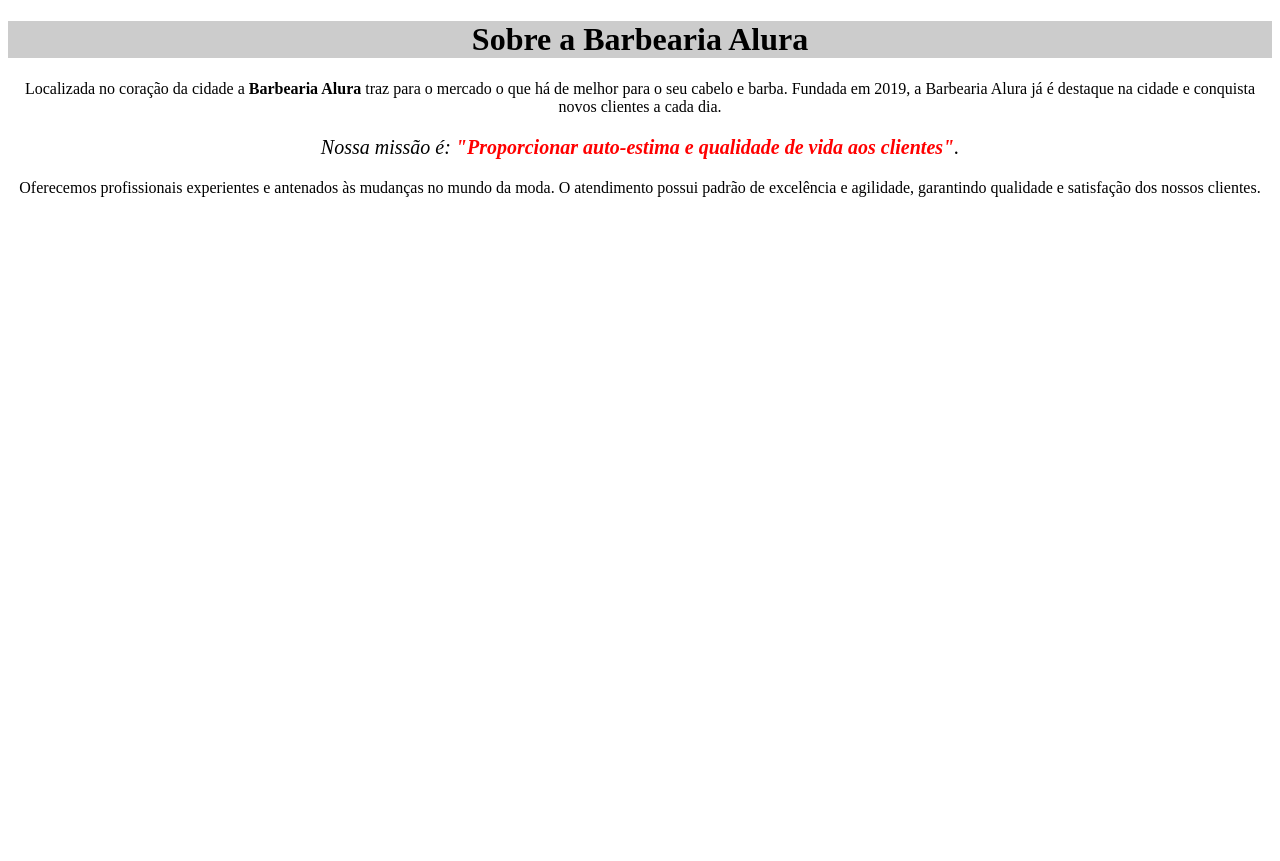
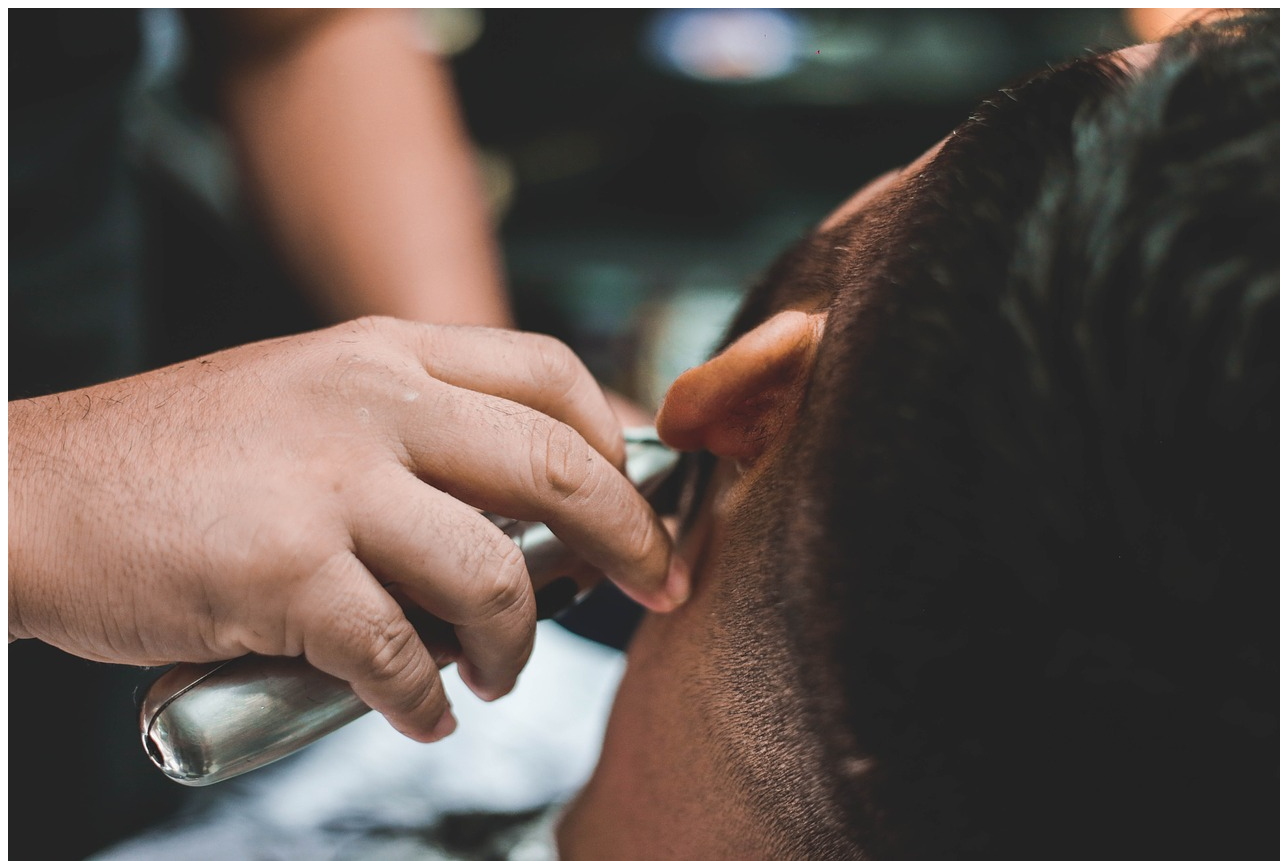
Before and after one commit to rowtigo/AluraPrimeiraPaginaWeb, a plain HTML site: page index.html in a window 1280 px wide. Shown: the top 861 px of the page. Before the commit the page ends 800 px from the top, so only its background shows below. Drawn offline with Linux system fonts and the light colour scheme.

Commit message:
adicionado banner

```diff
--- a/index.html
+++ b/index.html
@@ -6,10 +6,12 @@
 		<link rel="stylesheet" href="style.css">
 	</head>
 	<body>
+
+		<img src="banner.jpg">
 		<h1>Sobre a Barbearia Alura</h1>
 
 		<p>Localizada no coração da cidade a <strong>Barbearia Alura</strong> traz para o mercado o que há de melhor para o seu cabelo e barba. Fundada em 2019, a Barbearia Alura já é destaque na cidade e conquista novos clientes a cada dia.</p>
-		<p style="font-size: 20px; text-align: center"><em>Nossa missão é: <strong>"Proporcionar auto-estima e qualidade de vida aos clientes"</strong>.</em></p>
+		<p id="missao"><em>Nossa missão é: <strong>"Proporcionar auto-estima e qualidade de vida aos clientes"</strong>.</em></p>
 		<p>Oferecemos profissionais experientes e antenados às mudanças no mundo da moda. O atendimento possui padrão de excelência e agilidade, garantindo qualidade e satisfação dos nossos clientes.</p>
 	</body>
 </html>
--- a/style.css
+++ b/style.css
@@ -1,5 +1,5 @@
 h1 {
-	background: #cccccc;
+	background: #cee6ff;
 	text-align: center
 }
 
@@ -7,6 +7,10 @@ p {
 	text-align: center
 }
 
+#missao {
+	font-size: 20px
+}
+
 em strong {
-	color: #FF0000
+	color: rgb(0, 86, 245)
 }
```
Also changed, not shown: banner.jpg (added).
